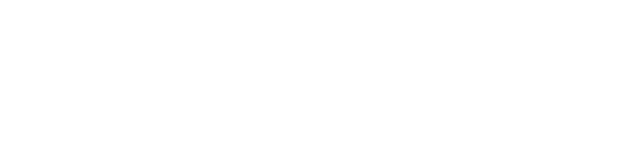
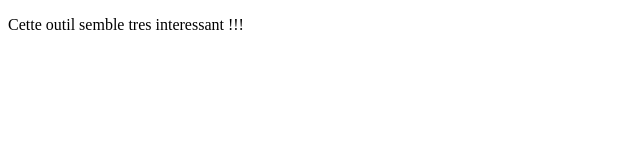
Before and after one commit to ajax2212/Projet1, a plain HTML site: page gitHub-desktop-tutorial.html in a window 1280 px wide. Shown: the whole page, without its empty margins (0-640 px from the left). Drawn offline with Linux system fonts and the light colour scheme.

Commit message:
Commit on topic branch

```diff
--- a/gitHub-desktop-tutorial.html
+++ b/gitHub-desktop-tutorial.html
@@ -4,6 +4,6 @@
 	<title>Demo tutorial GitHub desktop tutorial</title>
 </head>
 <body>
-
+     <p>Cette outil semble tres interessant !!!</p>
 </body>
 </html>
```
